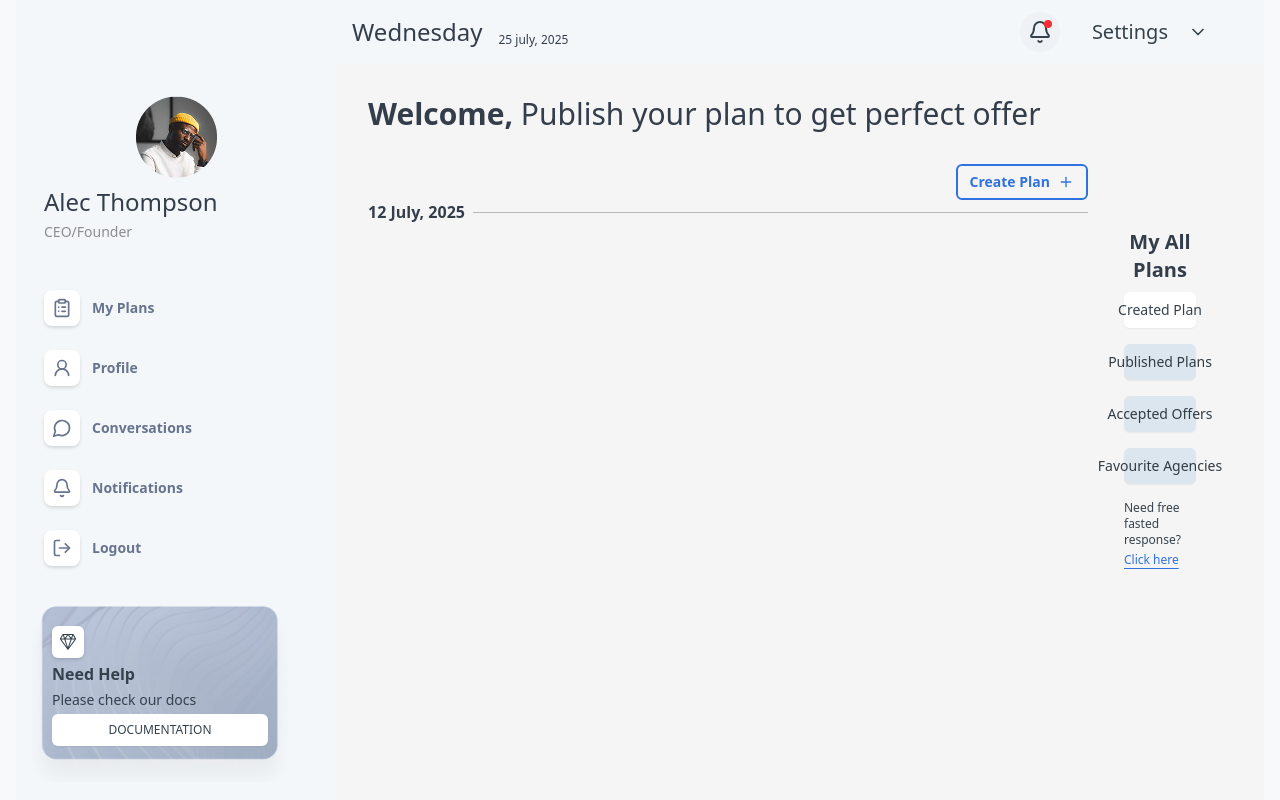
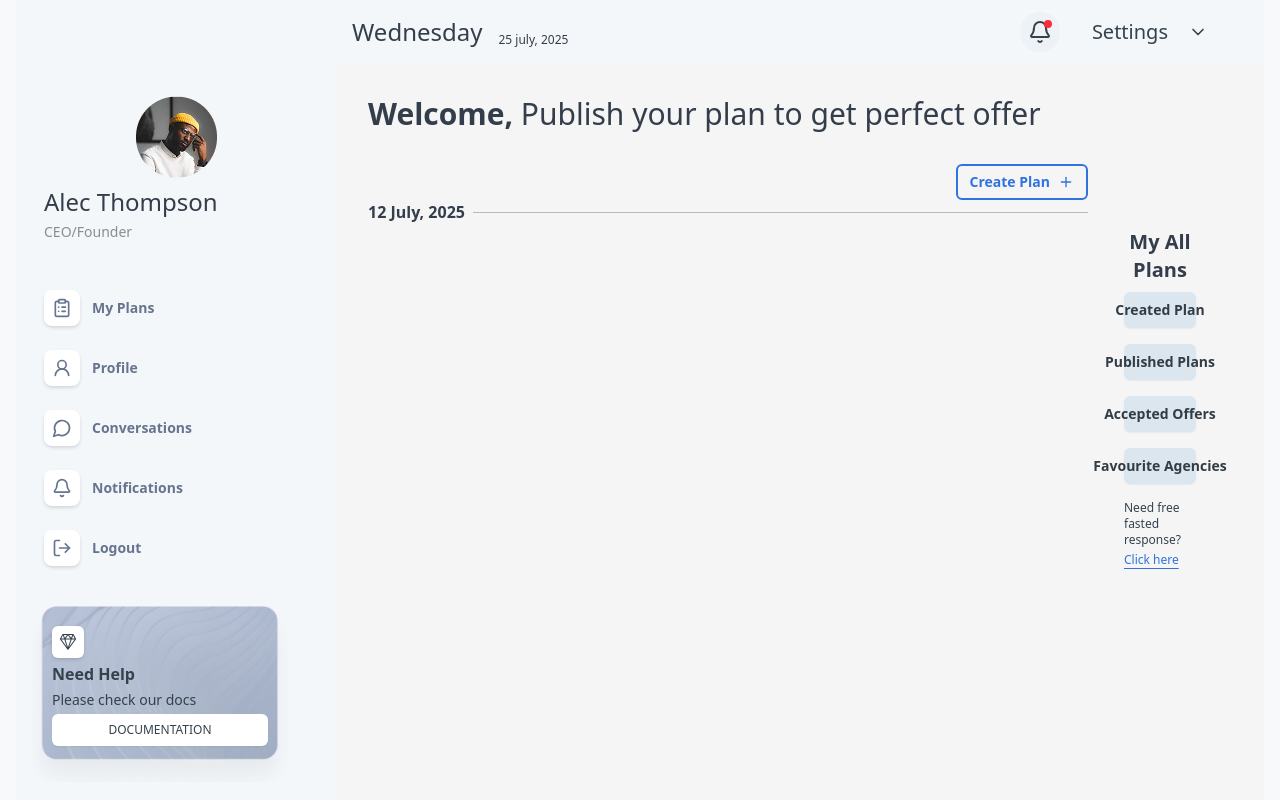
Before and after one commit to MohammedRasif/FreWork, a React (Vite) app: page /user/dashboard in a window 1280 px wide. Built offline with nearby package versions, Linux system fonts and the light colour scheme.

Commit message:
ui: fixed ui

```diff
--- a/src/Layout/Admin/AdminHome.jsx
+++ b/src/Layout/Admin/AdminHome.jsx
@@ -28,8 +28,7 @@ const AdminHome = () => {
 		budget: "200USD",
 		description:
 			"Lorem Ipsum is simply dummy text of the printing and type setting industry. Lorem Ipsum has been the industry's standard dummy text ever since the 1500s, when an unknown printer took a galley of type and scrambled it to make a type specimen book.",
-    image:
-      "https://res.cloudinary.com/dpi0t9wfn/image/upload/v1741443119/samples/landscapes/nature-mountains.jpg",
+		image: "https://res.cloudinary.com/dpi0t9wfn/image/upload/v1741443119/samples/landscapes/nature-mountains.jpg",
 	};
 
 	const interestedLocations = [
@@ -73,15 +72,21 @@ const AdminHome = () => {
 									<div className="space-y-1 text-sm text-gray-600">
 										<p>
 											Willing to go on{" "}
-                      <span className="font-medium">{travelData.date}</span>
+											<span className="font-medium">
+												{travelData.date}
+											</span>
 										</p>
 										<p>
 											Include:{" "}
-                      <span className="font-medium">{travelData.duration}</span>
+											<span className="font-medium">
+												{travelData.duration}
+											</span>
 										</p>
 										<p>
 											Category:{" "}
-                      <span className="font-medium">{travelData.category}</span>
+											<span className="font-medium">
+												{travelData.category}
+											</span>
 										</p>
 									</div>
 								</div>
@@ -90,7 +95,9 @@ const AdminHome = () => {
 										<p className="text-lg font-bold text-gray-700">
 											Budget {travelData.budget}
 										</p>
-                    <p className="text-md text-gray-800">Total 5 person</p>
+										<p className="text-md text-gray-800">
+											Total 5 person
+										</p>
 									</div>
 									{/* 3dot Dropdown */}
 									<button
@@ -136,14 +143,16 @@ const AdminHome = () => {
 									Interested Travel Points:
 								</p>
 								<div className="flex flex-wrap gap-1">
-                  {interestedLocations.map((location, index) => (
+									{interestedLocations.map(
+										(location, index) => (
 											<span
 												key={index}
 												className="text-sm font-medium text-blue-600 hover:underline cursor-pointer"
 											>
 												{location}
 											</span>
-                  ))}
+										)
+									)}
 								</div>
 							</div>
 
@@ -183,11 +192,15 @@ const AdminHome = () => {
 									<button
 										onClick={() => setIsLiked(!isLiked)}
 										className={`flex items-center gap-2 text-sm ${
-                      isLiked ? "text-blue-600" : "text-gray-600"
+											isLiked
+												? "text-blue-600"
+												: "text-gray-600"
 										} hover:text-blue-600 transition-colors`}
 									>
 										<ThumbsUp
-                      className={`w-4 h-4 ${isLiked ? "fill-current" : ""}`}
+											className={`w-4 h-4 ${
+												isLiked ? "fill-current" : ""
+											}`}
 										/>
 										{socialStats.likes}
 									</button>
@@ -214,7 +227,6 @@ const AdminHome = () => {
 				return (
 					<div>
 						<AdminAcceptPlan />
-
 					</div>
 				);
 			default:
@@ -225,7 +237,10 @@ const AdminHome = () => {
 	// Close dropdown when clicking outside
 	useEffect(() => {
 		const handleClickOutside = (event) => {
-      if (dropdownRef.current && !dropdownRef.current.contains(event.target)) {
+			if (
+				dropdownRef.current &&
+				!dropdownRef.current.contains(event.target)
+			) {
 				setIsDropdownOpen(false);
 			}
 		};
@@ -243,7 +258,9 @@ const AdminHome = () => {
 				<div className="mb-6 flex items-center justify-between">
 					<h1 className="text-3xl font-bold text-gray-800 mb-4">
 						Welcome,{" "}
-            <span className="font-semibold">Choose perfect offer for you</span>
+						<span className="font-semibold">
+							Choose perfect offer for you
+						</span>
 					</h1>
 					{/* Search field */}
 					<div className="relative w-full max-w-[30vh]">
@@ -287,7 +304,7 @@ const AdminHome = () => {
 					<div className="space-y-3">
 						<button
 							onClick={() => setActiveTab("All Plans")}
-              className={`w-full text-left px-4 py-3 font-semibold rounded-md transition-colors ${
+							className={`w-full text-center px-4 py-3 font-semibold rounded-md transition-colors ${
 								activeTab === "All Plans"
 									? "bg-white shadow-md"
 									: "bg-gray-200 text-gray-700 hover:bg-gray-300"
@@ -297,7 +314,7 @@ const AdminHome = () => {
 						</button>
 						<button
 							onClick={() => setActiveTab("Offered Plans")}
-              className={`w-full text-left px-4 py-3 font-semibold rounded-md transition-colors ${
+							className={`w-full text-center px-4 py-3 font-semibold rounded-md transition-colors ${
 								activeTab === "Offered Plans"
 									? "bg-white shadow-md "
 									: "bg-gray-200 text-gray-700 hover:bg-gray-300"
@@ -307,7 +324,7 @@ const AdminHome = () => {
 						</button>
 						<button
 							onClick={() => setActiveTab("Accepted Plans")}
-              className={`w-full text-left px-4 py-3 font-semibold rounded-md transition-colors ${
+							className={`w-full text-center px-4 py-3 font-semibold rounded-md transition-colors ${
 								activeTab === "Accepted Plans"
 									? "bg-white shadow-md "
 									: "bg-gray-200 text-gray-700 hover:bg-gray-300"
@@ -322,7 +339,10 @@ const AdminHome = () => {
 						<p className="text-sm text-gray-900 font-semibold mb-2">
 							Want to respond fast to get Torist for "Free"?
 						</p>
-            <a href="#" className="text-sm text-blue-600 hover:underline">
+						<a
+							href="#"
+							className="text-sm text-blue-600 hover:underline"
+						>
 							Click here
 						</a>
 					</div>
--- a/src/Layout/User/UserDashboardLayout.jsx
+++ b/src/Layout/User/UserDashboardLayout.jsx
@@ -22,7 +22,6 @@ import {
 } from "@/components/ui/dropdown-menu";
 
 export default function UserDashboardLayout() {
-
 	const [isCollapsed, setIsCollapsed] = useState(false);
 	const [selectedItem, setSelectedItem] = useState("Dashboard");
 	const [showSettingsMenu, setShowSettingsMenu] = useState(false);
@@ -31,8 +30,16 @@ export default function UserDashboardLayout() {
 	const menuItems = [
 		{
 			items: [
-        { name: "My Plans", icon: <ClipboardList size={20} />, path: "/user" },
-        { name: "Profile", icon: <UserRound size={20} />, path: "user/profile" },
+				{
+					name: "My Plans",
+					icon: <ClipboardList size={20} />,
+					path: "/user",
+				},
+				{
+					name: "Profile",
+					icon: <UserRound size={20} />,
+					path: "user/profile",
+				},
 				{
 					name: "Conversations",
 					icon: <MessageCircle size={20} />,
@@ -47,7 +54,6 @@ export default function UserDashboardLayout() {
 			],
 		},
 	];
-
 
 	// Sync selectedItem with current route on initial load
 	useEffect(() => {
--- a/src/Layout/User/index.jsx
+++ b/src/Layout/User/index.jsx
@@ -1,9 +1,12 @@
 import { Plus } from "lucide-react";
 import { Button } from "@/components/ui/button";
 import CreatedPlanCard from "../../components/created-plan-card";
-import { Link } from "react-router-dom";
+import { Link, useLocation } from "react-router-dom";
+import { useEffect } from "react";
 
 const HomeLayout = ({ children }) => {
+	const { pathname } = useLocation();
+
 	return (
 		<div className="w-full h-auto">
 			<div className="w-full flex flex-col gap-2">
@@ -45,14 +48,44 @@ const HomeLayout = ({ children }) => {
 						My All Plans
 					</h4>
 					<div className="flex flex-col gap-4 py-2 px-4">
-						<Button variant="white">
+						<Button
+							variant={
+								pathname === "/user" ? "white" : "secondary"
+							}
+							className="px-4 py-3 w-full font-semibold"
+						>
 							<Link to="/user">Created Plan</Link>
 						</Button>
-						<Button variant="secondary">
+						<Button
+							variant={
+								pathname === "/user/published"
+									? "white"
+									: "secondary"
+							}
+							className="px-4 py-3 w-full font-semibold"
+						>
 							<Link to="/user/published">Published Plans</Link>
 						</Button>
-						<Button variant="secondary">Accepted Offers</Button>
-						<Button variant="secondary">Favourite Agencies</Button>
+						<Button
+							variant={
+								pathname === "/user/accepted"
+									? "white"
+									: "secondary"
+							}
+							className="px-4 py-3 w-full font-semibold"
+						>
+							Accepted Offers
+						</Button>
+						<Button
+							variant={
+								pathname === "/user/favourite"
+									? "white"
+									: "secondary"
+							}
+							className="px-4 py-3 w-full font-semibold"
+						>
+							Favourite Agencies
+						</Button>
 
 						<div className="flex flex-col gap-1">
 							<p className="text-xs font-medium">
```
Also changed, not shown: src/Layout/Admin/AdminDashboardLayout.jsx (+20 -6 lines). Lines whose indentation alone changed are shown as unchanged.
